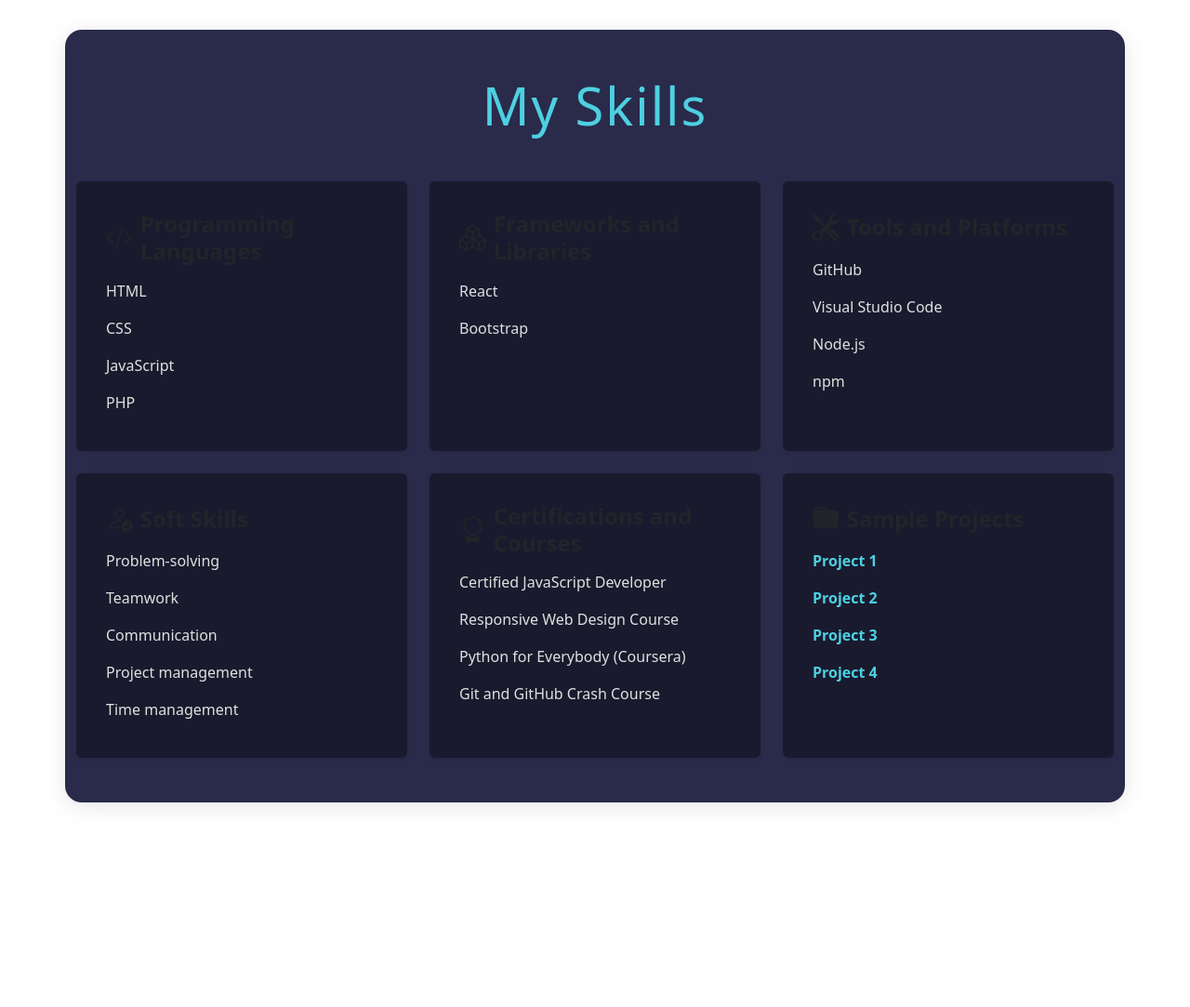
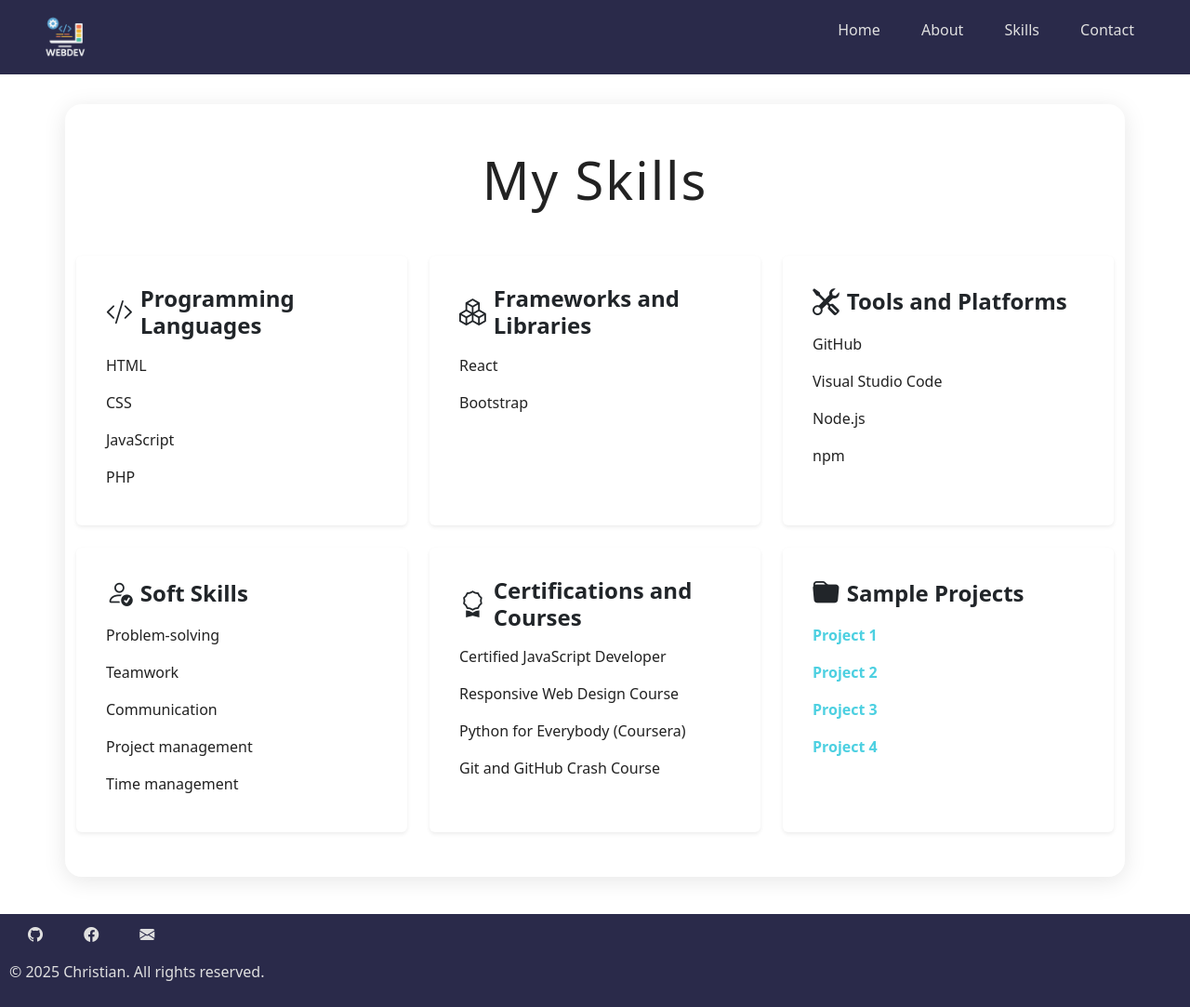
Before and after one commit to captaincrooked/porfolio, a website: page skills.html in a window 1280 px wide. Shown: the whole page at 93% size. Before the commit the page ends 895 px from the top, so only its background shows below. Drawn offline with nearby package versions, Linux system fonts and the light colour scheme; files whose address does not match are found by name.

Commit message:
Updated website with latest changes

```diff
--- a/css/about.css
+++ b/css/about.css
@@ -103,7 +103,7 @@
 }
 .about-skills-list li {
     background: var(--primary-color);
-    color: var(--text-light);
+    color: var(--text-dark);
     padding: 8px 20px;
     border-radius: 20px;
     font-weight: 600;
--- a/css/global.css
+++ b/css/global.css
@@ -132,3 +132,13 @@
         height: 160px;
     }
 }
+
+/* footercss */
+footer {
+    background: var(--background-card);
+    color: var(--text-light);
+    text-align: left;
+    justify-content: flex-start;
+    padding: 10px ;
+    margin-top: 40px;
+}
--- a/css/skills.css
+++ b/css/skills.css
@@ -1,6 +1,6 @@
 /* --- Modern Skills Page Styles --- */
 .skills-main-card {
-    background: var(--background-card);
+
     border-radius: 18px;
     box-shadow: 0 4px 24px rgba(0,0,0,0.10);
     margin: 32px auto; /* Adjusted to match .about-card */
@@ -11,7 +11,7 @@
 }
 
 .skills-title {
-    color: var(--primary-color);
+    color: var(--text-dark);
     text-align: center;
     margin-bottom: 32px;
     font-size: 3.5rem;
@@ -21,7 +21,7 @@
 /* Card specific styles */
 .skills-main-card .card {
     border: none;
-    background-color: var(--background-dark);
+    /* background-color: var(--background-dark); */
     transition: transform 0.2s ease-in-out, box-shadow 0.2s ease-in-out;
 }
 
@@ -52,7 +52,7 @@
     background-color: transparent;
     border: none;
     padding: 0.5rem 0;
-    color: var(--text-light);
+    color: var(--text-dark);
     font-size: 1rem;
     font-weight: 500;
 }
--- a/css/style.css
+++ b/css/style.css
@@ -3,7 +3,7 @@
 
 main h1 {
     /* Bootstrap's display-3 and fw-bold classes handle font size and weight */
-    color: var(--text-light); /* Ensure text is readable against dark background */
+    color: var(--text-dark); /* Ensure text is readable against dark background */
     margin-top: 20px;
 }
 
@@ -26,7 +26,7 @@ main img {
 }
 
 .contact-button {
-    background: var(--secondary-color);
+    background: #9d0a0a;
     border: none;
     border-radius: 20px;
     color: var(--text-light);
--- a/header.html
+++ b/header.html
@@ -1,11 +1,11 @@
 <header>
-    <img src="/public/icon/logo.png" alt="Logo" style="width: 60px; height: 60px;">
+    <img src="/icon/logo.png" alt="Logo" style="width: 60px; height: 60px;">
     <nav>
         <ul>
             <li><a href="index.html">Home</a></li>
             <li><a href="about.html">About</a></li>
             <li><a href="skills.html">Skills</a></li>
-            <li><a href="/public/contact.html">Contact</a></li>
+            <li><a href="contact.html">Contact</a></li>
         </ul>
     </nav>
 </header>
--- a/skills.html
+++ b/skills.html
@@ -112,6 +112,6 @@
     <div id="footer"></div>
     <!-- Bootstrap JavaScript Bundle with Popper -->
     <script src="https://cdn.jsdelivr.net/npm/bootstrap@5.3.3/dist/js/bootstrap.bundle.min.js" integrity="sha384-YvpcrYf0tY3lHB60NNkmXc5s9fDVZLESaAA55NDzOxhy9GkcIdslK1eN7N6jIeHz" crossorigin="anonymous"></script>
-    <script src="/public/script.js"></script>
+    <script src="script.js"></script>
 </body>
 </html>
```
Also changed, not shown: about.html (+1 -0 lines), contact.html (+1 -1 lines), index.html (+1 -1 lines).
